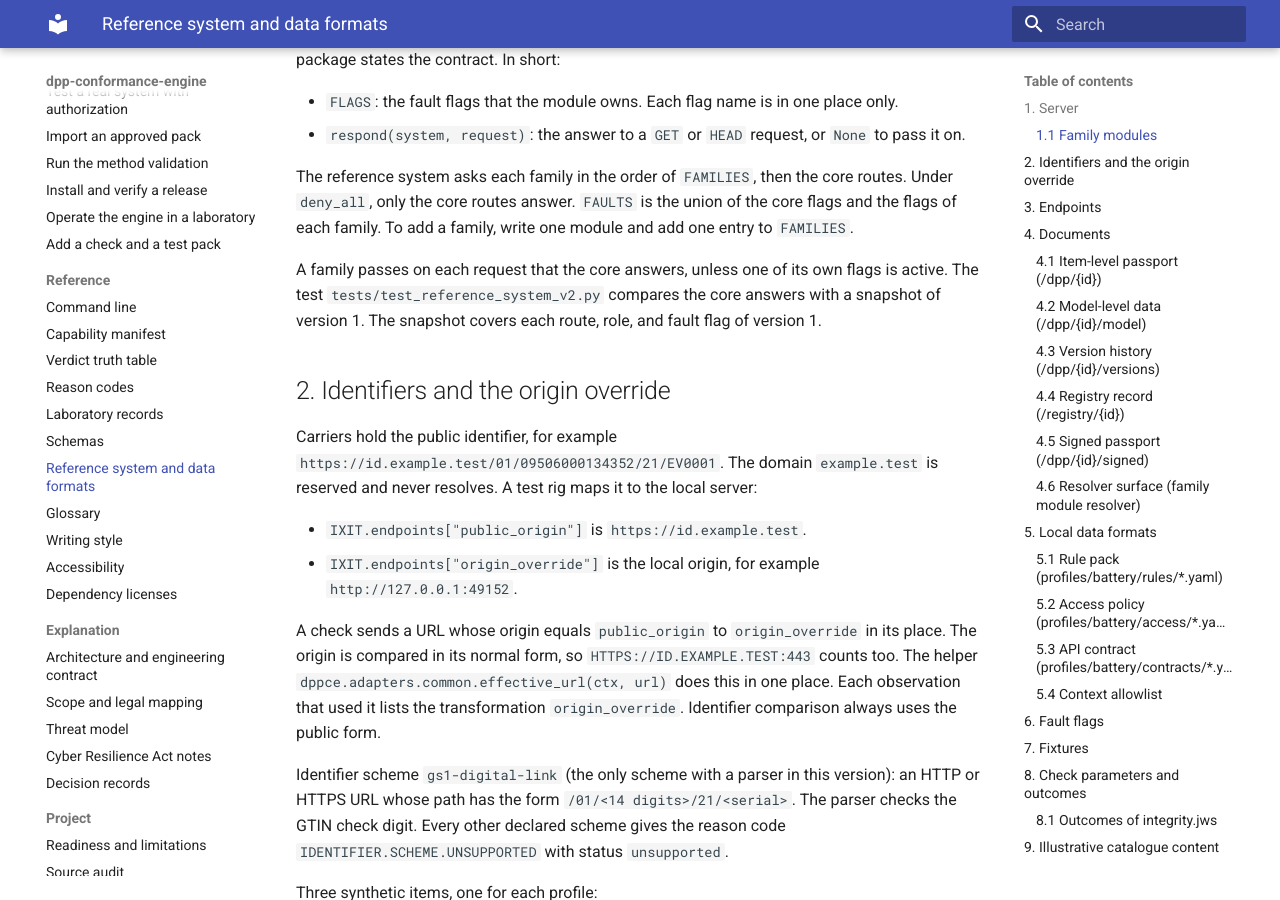
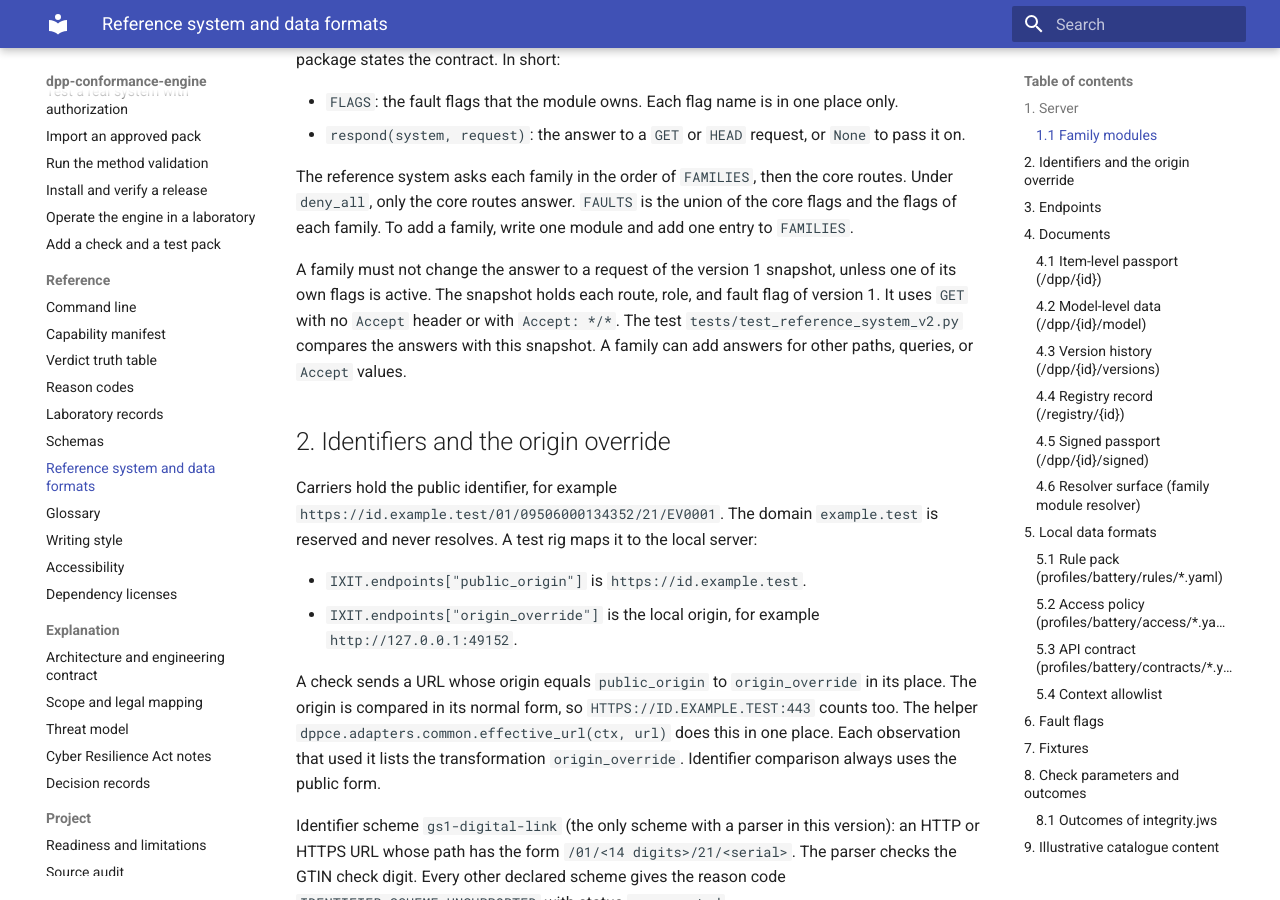
Before and after one commit to hadijannat/dpp-conformance-engine, an MkDocs documentation site: the page built from docs/reference/reference-system.md, in a window 1280 px wide and 900 px high, scrolled down 1224 px. Built offline with MkDocs 1.6.1 and Material for MkDocs 9.7.7, drawn with Linux system fonts in a browser that asks for light colours; the version menu is left out.

Commit message:
fix(reference): apply review findings
State the family contract as the snapshot enforces it. A family must not
change an answer in the version 1 snapshot unless one of its flags is
active. It may add answers for other paths, queries, or Accept values.

Add a test for deny_all. No family answers under deny_all, and OPTIONS
gets 403. The test fails when the deny_all guard on FAMILIES is removed.

Co-Authored-By: Claude Opus 5.5 <noreply@anthropic.com>

```diff
--- a/docs/reference/reference-system.md
+++ b/docs/reference/reference-system.md
@@ -57,9 +57,11 @@ The reference system asks each family in the order of `FAMILIES`, then the core
 `deny_all`, only the core routes answer. `FAULTS` is the union of the core flags and the flags
 of each family. To add a family, write one module and add one entry to `FAMILIES`.
 
-A family passes on each request that the core answers, unless one of its own flags is active.
-The test `tests/test_reference_system_v2.py` compares the core answers with a snapshot of
-version 1. The snapshot covers each route, role, and fault flag of version 1.
+A family must not change the answer to a request of the version 1 snapshot, unless one of its
+own flags is active. The snapshot holds each route, role, and fault flag of version 1. It uses
+`GET` with no `Accept` header or with `Accept: */*`. The test
+`tests/test_reference_system_v2.py` compares the answers with this snapshot. A family can add
+answers for other paths, queries, or `Accept` values.
 
 ## 2. Identifiers and the origin override
 
```
Also changed, not shown: 2 other files.
